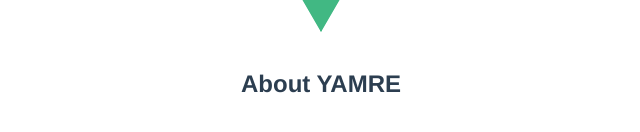
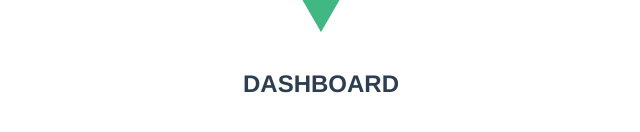
Before and after one commit to ac1989/movier, a Vue app: page / in a window 1280 px wide. Shown: the part 214-346 px from the top of the page, without its empty margins (319-959 px from the left). Built offline with nearby package versions, Linux system fonts and the light colour scheme.

Commit message:
Dashboard Test and Routes

```diff
--- a/src/router/index.js
+++ b/src/router/index.js
@@ -1,6 +1,7 @@
 import Vue from 'vue';
 import Router from 'vue-router';
 import HelloWorld from '@/components/HelloWorld';
+import Dashboard from '@/components/Dashboard';
 import About from '@/components/About';
 
 Vue.use(Router);
@@ -14,6 +15,11 @@ export default new Router({
     },
     {
       path: '/',
+      name: 'Dashboard',
+      component: Dashboard,
+    },
+    {
+      path: '/about',
       name: 'About',
       component: About,
     },
```
Also changed, not shown: 1 other file (tests, documents, lock files or other folders).
